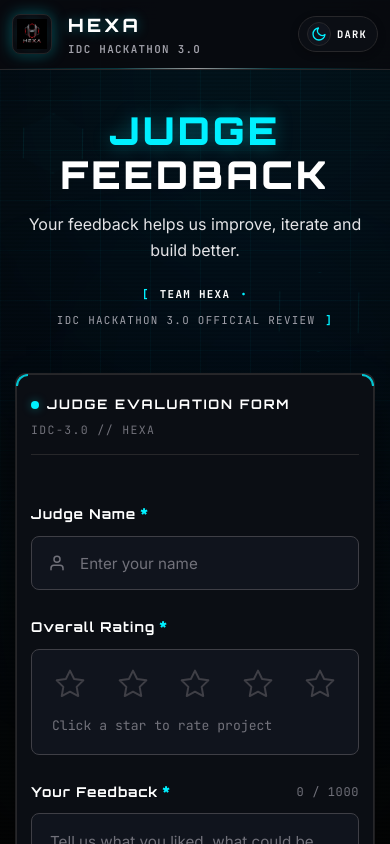
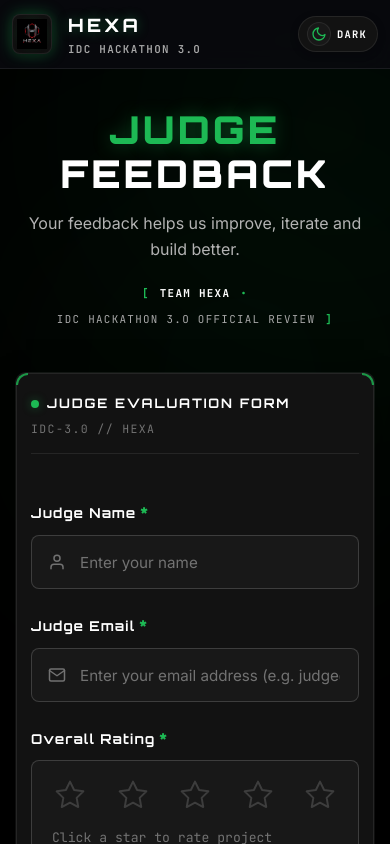
Before and after one commit to theanubhav700/FEEDBACK-FORM, a React (Vite) app: page / in a window 390 px wide. Shown: the top 844 px of the page. Built offline with nearby package versions, Linux system fonts and the light colour scheme.

Commit message:
feat: unlock desktop, corner-to-corner layout, judge email, spotify theme, clean black bg, yellow stars

```diff
--- a/src/App.css
+++ b/src/App.css
@@ -29,8 +29,8 @@
 .cyber-bg-gradient {
   position: absolute;
   inset: 0;
-  background: radial-gradient(circle at 50% 0%, #041018 0%, #06090E 50%, #050505 100%);
-  opacity: 0.95;
+  background: #000000;
+  opacity: 1;
   transition: background var(--transition-medium), opacity var(--transition-medium);
 }
 
@@ -39,7 +39,7 @@
   opacity: 0.98;
 }
 
-/* Ambient Cyber Glow Blobs */
+/* Ambient Soft Spotify Green Glow Blobs (Smooth gradients, no lines) */
 .cyber-glow-blob {
   position: absolute;
   border-radius: 50%;
@@ -49,11 +49,11 @@
 }
 
 .blob-top-left {
-  top: -150px;
-  left: 10%;
-  width: 520px;
-  height: 460px;
-  background: radial-gradient(circle, rgba(0, 240, 255, 0.1) 0%, transparent 70%);
+  top: -140px;
+  left: 5%;
+  width: 620px;
+  height: 540px;
+  background: radial-gradient(circle, rgba(29, 185, 84, 0.18) 0%, rgba(13, 54, 25, 0.08) 50%, transparent 72%);
 }
 
 [data-theme="light"] .blob-top-left {
@@ -63,114 +63,20 @@
 .blob-top-right {
   top: 15%;
   right: -100px;
-  width: 480px;
-  height: 480px;
-  background: radial-gradient(circle, rgba(0, 102, 255, 0.09) 0%, transparent 70%);
+  width: 500px;
+  height: 500px;
+  background: radial-gradient(circle, rgba(29, 185, 84, 0.12) 0%, transparent 70%);
 }
 
 [data-theme="light"] .blob-top-right {
   background: radial-gradient(circle, rgba(14, 165, 233, 0.12) 0%, transparent 70%);
 }
 
-.blob-center {
-  top: 45%;
-  left: 50%;
-  transform: translateX(-50%);
-  width: 720px;
-  height: 420px;
-  background: radial-gradient(circle, rgba(0, 240, 255, 0.05) 0%, transparent 70%);
-}
-
-[data-theme="light"] .blob-center {
-  background: radial-gradient(circle, rgba(56, 189, 248, 0.08) 0%, transparent 70%);
-}
-
-/* Perspective Cyber Grid */
-.cyber-grid {
-  position: absolute;
-  inset: 0;
-  background-image:
-    linear-gradient(to right, rgba(0, 240, 255, 0.035) 1px, transparent 1px),
-    linear-gradient(to bottom, rgba(0, 240, 255, 0.035) 1px, transparent 1px);
-  background-size: 50px 50px;
-  mask-image: radial-gradient(ellipse 90% 70% at 50% 25%, black 40%, transparent 90%);
-  -webkit-mask-image: radial-gradient(ellipse 90% 70% at 50% 25%, black 40%, transparent 90%);
-}
-
-[data-theme="light"] .cyber-grid {
-  background-image:
-    linear-gradient(to right, rgba(15, 23, 42, 0.05) 1px, transparent 1px),
-    linear-gradient(to bottom, rgba(15, 23, 42, 0.05) 1px, transparent 1px);
-}
-
-/* Floating Geometric Shapes */
-.cyber-geo-layer {
-  position: absolute;
-  inset: 0;
-}
-
-.geo-shape {
-  position: absolute;
-  border: 1px solid rgba(0, 240, 255, 0.15);
-  opacity: 0.45;
-  animation: cyberFloat 16s ease-in-out infinite;
-}
-
-[data-theme="light"] .geo-shape {
-  border-color: rgba(2, 132, 199, 0.18);
-  opacity: 0.35;
-}
-
-.geo-1 {
-  top: 120px;
-  left: 6%;
-  width: 60px;
-  height: 60px;
-  clip-path: polygon(50% 0%, 100% 25%, 100% 75%, 50% 100%, 0% 75%, 0% 25%);
-  background: rgba(0, 240, 255, 0.02);
-}
-
-.geo-2 {
-  top: 280px;
-  right: 8%;
-  width: 80px;
-  height: 80px;
-  clip-path: polygon(50% 0%, 100% 25%, 100% 75%, 50% 100%, 0% 75%, 0% 25%);
-  animation-duration: 22s;
-  animation-delay: -5s;
-}
-
-.geo-3 {
-  top: 65%;
-  left: 4%;
-  width: 45px;
-  height: 45px;
-  transform: rotate(45deg);
-  animation-duration: 18s;
-  animation-delay: -8s;
-}
-
-.geo-4 {
-  bottom: 150px;
-  right: 5%;
-  width: 70px;
-  height: 70px;
-  clip-path: polygon(50% 0%, 100% 25%, 100% 75%, 50% 100%, 0% 75%, 0% 25%);
-  animation-duration: 25s;
-  animation-delay: -12s;
-}
-
-/* Subtle Scanlines */
+/* Total removal of background grid lines, geometric outlines & scanlines */
+.cyber-grid,
+.cyber-geo-layer,
 .cyber-scanlines {
-  position: absolute;
-  inset: 0;
-  background: linear-gradient(rgba(14, 18, 24, 0) 50%, rgba(0, 0, 0, 0.25) 50%);
-  background-size: 100% 4px;
-  opacity: 0.3;
-}
-
-[data-theme="light"] .cyber-scanlines {
-  opacity: 0; /* Clean and crisp on light theme */
+  display: none !important;
 }
 
 /* ==========================================================================
@@ -195,9 +101,10 @@
 }
 
 .header-container {
-  max-width: var(--max-width-content);
-  margin: 0 auto;
-  padding: 0 24px;
+  width: 100%;
+  max-width: 100%;
+  margin: 0;
+  padding: 0 clamp(20px, 3.5vw, 48px);
   height: var(--header-height);
   display: flex;
   align-items: center;
@@ -377,10 +284,7 @@
 }
 
 .header-tech-line {
-  height: 1px;
-  width: 100%;
-  background: linear-gradient(90deg, transparent 0%, var(--accent-glow) 30%, var(--text-primary) 50%, var(--accent-glow) 70%, transparent 100%);
-  opacity: 0.6;
+  display: none;
 }
 
 /* ==========================================================================
@@ -389,13 +293,13 @@
 .main-content-layout {
   position: relative;
   z-index: 1;
-  max-width: var(--max-width-content);
+  max-width: 100%;
   width: 100%;
-  margin: 0 auto;
-  padding: 48px 24px 80px;
+  margin: 0;
+  padding: 36px clamp(20px, 3.5vw, 48px) 72px;
   display: flex;
   flex-direction: column;
-  gap: 48px;
+  gap: 36px;
 }
 
 /* ==========================================================================
@@ -404,11 +308,13 @@
 .hero-section {
   text-align: center;
   padding: 20px 0 10px;
+  width: 100%;
   animation: slideUp 600ms cubic-bezier(0.16, 1, 0.3, 1) forwards;
 }
 
 .hero-content {
-  max-width: 800px;
+  max-width: 100%;
+  width: 100%;
   margin: 0 auto;
   display: flex;
   flex-direction: column;
@@ -444,7 +350,7 @@
   font-size: clamp(1rem, 2.2vw, 1.25rem);
   color: var(--text-secondary);
   font-weight: 400;
-  max-width: 620px;
+  max-width: 860px;
   margin-bottom: 22px;
   line-height: 1.6;
   transition: color var(--transition-medium);
@@ -512,16 +418,29 @@
 .feedback-form-container {
   position: relative;
   width: 100%;
-  max-width: var(--max-width-form);
+  max-width: 100%;
   background: var(--bg-surface);
   backdrop-filter: blur(20px);
   -webkit-backdrop-filter: blur(20px);
   border: 1px solid var(--border-subtle);
   border-radius: 14px;
-  padding: 38px 40px;
+  padding: 38px clamp(20px, 3.5vw, 48px);
   box-shadow: var(--shadow-card);
   transition: all var(--transition-medium);
   animation: slideUp 700ms cubic-bezier(0.16, 1, 0.3, 1) forwards;
+}
+
+.form-row-2col {
+  display: grid;
+  grid-template-columns: 1fr 1fr;
+  gap: 28px;
+}
+
+@media (max-width: 768px) {
+  .form-row-2col {
+    grid-template-columns: 1fr;
+    gap: 24px;
+  }
 }
 
 .feedback-form-container:hover {
@@ -864,8 +783,16 @@
 }
 
 .star-btn.filled .star-icon {
-  color: var(--accent-gold);
-  filter: drop-shadow(0 0 10px var(--accent-gold-glow));
+  color: #FFB800;
+  fill: #FFB800;
+  filter: drop-shadow(0 0 10px rgba(255, 184, 0, 0.65));
+}
+
+.star-btn.hovered.filled .star-icon,
+.star-btn.hovered .star-icon {
+  color: #FFC72C;
+  fill: #FFC72C;
+  filter: drop-shadow(0 0 14px rgba(255, 199, 44, 0.8));
 }
 
 .star-btn.hovered {
@@ -936,28 +863,29 @@
   position: relative;
   width: 100%;
   height: 56px;
-  background: linear-gradient(135deg, var(--accent-primary) 0%, var(--accent-secondary) 100%);
-  border: 1px solid var(--border-accent-strong);
-  border-radius: 8px;
-  color: #040810;
+  background: #1DB954;
+  border: 1px solid #1ed760;
+  border-radius: 500px;
+  color: #000000;
   cursor: pointer;
   overflow: hidden;
-  box-shadow: var(--shadow-btn-glow);
-  transition: transform var(--transition-medium), box-shadow var(--transition-medium), filter var(--transition-medium);
+  box-shadow: 0 4px 18px rgba(29, 185, 84, 0.45);
+  transition: transform var(--transition-medium), box-shadow var(--transition-medium), background var(--transition-medium);
 }
 
 [data-theme="light"] .submit-feedback-btn {
-  color: #FFFFFF;
+  background: #1DB954;
+  color: #000000;
 }
 
 .submit-feedback-btn:hover:not(:disabled) {
-  transform: translateY(-2px);
-  box-shadow: 0 0 28px var(--accent-glow), 0 8px 24px rgba(0, 0, 0, 0.2);
-  filter: brightness(1.08);
+  background: #1ed760;
+  transform: scale(1.015);
+  box-shadow: 0 0 28px rgba(29, 185, 84, 0.65), 0 8px 24px rgba(0, 0, 0, 0.4);
 }
 
 .submit-feedback-btn:active:not(:disabled) {
-  transform: translateY(0);
+  transform: scale(0.99);
 }
 
 .submit-feedback-btn:disabled {
@@ -1183,9 +1111,10 @@
 }
 
 .footer-container {
-  max-width: var(--max-width-content);
-  margin: 0 auto;
-  padding: 0 24px;
+  width: 100%;
+  max-width: 100%;
+  margin: 0;
+  padding: 0 clamp(20px, 3.5vw, 48px);
   display: flex;
   flex-direction: column;
   gap: 20px;
@@ -1255,7 +1184,8 @@
 /* Large screens (>= 1440px) */
 @media (min-width: 1440px) {
   :root {
-    --max-width-content: 1180px;
+    --max-width-content: 100%;
+    --max-width-form: 100%;
   }
 }
 
--- a/src/App.jsx
+++ b/src/App.jsx
@@ -4,14 +4,12 @@ import Hero from './components/Hero';
 import FeedbackForm from './components/FeedbackForm';
 import Footer from './components/Footer';
 import BackgroundEffects from './components/BackgroundEffects';
-import DesktopBlocker from './components/DesktopBlocker';
 import { getReviews, saveReview } from './utils/reviewStorage';
-import { initSecurityGuards, isDesktopDevice } from './utils/securityGuards';
+import { initSecurityGuards } from './utils/securityGuards';
 import './App.css';
 
 export default function App() {
   const [, setReviews] = useState(() => getReviews());
-  const [isDesktop, setIsDesktop] = useState(() => isDesktopDevice());
   const [theme, setTheme] = useState(() => {
     try {
       return localStorage.getItem('hexa_theme') || 'dark';
@@ -23,17 +21,6 @@ export default function App() {
   useEffect(() => {
     // Initialize DevTools blocking, anti-zoom, pull-to-refresh lock, and right click lock
     initSecurityGuards();
-
-    const handleCheckDevice = () => {
-      setIsDesktop(isDesktopDevice());
-    };
-
-    window.addEventListener('resize', handleCheckDevice);
-    window.addEventListener('orientationchange', handleCheckDevice);
-    return () => {
-      window.removeEventListener('resize', handleCheckDevice);
-      window.removeEventListener('orientationchange', handleCheckDevice);
-    };
   }, []);
 
   useEffect(() => {
@@ -63,6 +50,7 @@ export default function App() {
         },
         body: JSON.stringify({
           judgeName: newReviewData.judgeName,
+          judgeEmail: newReviewData.judgeEmail,
           rating: newReviewData.rating,
           review: newReviewData.review,
           category: 'IDC Hackathon 3.0 // HEXA',
@@ -73,10 +61,6 @@ export default function App() {
       console.warn('Backend sync note:', err);
     }
   };
-
-  if (isDesktop) {
-    return <DesktopBlocker />;
-  }
 
   return (
     <div className="terminal-app-root">
--- a/src/components/BackgroundEffects.jsx
+++ b/src/components/BackgroundEffects.jsx
@@ -3,27 +3,12 @@ import React from 'react';
 export default function BackgroundEffects() {
   return (
     <div className="cyber-bg-wrapper" aria-hidden="true">
-      {/* Deep dark gradient overlay */}
+      {/* Pure Total Dark Black Background */}
       <div className="cyber-bg-gradient" />
 
-      {/* Ambient Red Glow Lights */}
+      {/* Soft Ambient Spotify Green Glows (No lines) */}
       <div className="cyber-glow-blob blob-top-left" />
       <div className="cyber-glow-blob blob-top-right" />
-      <div className="cyber-glow-blob blob-center" />
-
-      {/* Perspective Cyber Grid */}
-      <div className="cyber-grid" />
-
-      {/* Floating Cyber Hexagons / Geometric lines */}
-      <div className="cyber-geo-layer">
-        <span className="geo-shape geo-1" />
-        <span className="geo-shape geo-2" />
-        <span className="geo-shape geo-3" />
-        <span className="geo-shape geo-4" />
-      </div>
-
-      {/* Subtle Scanline Overlay */}
-      <div className="cyber-scanlines" />
     </div>
   );
 }
--- a/src/components/FeedbackForm.jsx
+++ b/src/components/FeedbackForm.jsx
@@ -4,6 +4,7 @@ import SuccessMessage from './SuccessMessage';
 
 export default function FeedbackForm({ onReviewSubmitted }) {
   const [judgeName, setJudgeName] = useState('');
+  const [judgeEmail, setJudgeEmail] = useState('');
   const [rating, setRating] = useState(0);
   const [review, setReview] = useState('');
 
@@ -39,6 +40,17 @@ export default function FeedbackForm({ onReviewSubmitted }) {
       }
     }
 
+    if (field === 'judgeEmail') {
+      const emailRegex = /^[^\s@]+@[^\s@]+\.[^\s@]+$/;
+      if (!value || !value.trim()) {
+        newErrors.judgeEmail = 'Please enter your email.';
+      } else if (!emailRegex.test(value.trim())) {
+        newErrors.judgeEmail = 'Please enter a valid email address.';
+      } else {
+        delete newErrors.judgeEmail;
+      }
+    }
+
     if (field === 'rating') {
       if (!value || value < 1 || value > 5) {
         newErrors.rating = 'Please select a star rating.';
@@ -65,6 +77,7 @@ export default function FeedbackForm({ onReviewSubmitted }) {
   const handleBlur = (field) => {
     setTouched(prev => ({ ...prev, [field]: true }));
     if (field === 'judgeName') validateField('judgeName', judgeName);
+    if (field === 'judgeEmail') validateField('judgeEmail', judgeEmail);
     if (field === 'rating') validateField('rating', rating);
     if (field === 'review') validateField('review', review);
   };
@@ -74,6 +87,14 @@ export default function FeedbackForm({ onReviewSubmitted }) {
     setJudgeName(val);
     if (touched.judgeName) {
       validateField('judgeName', val);
+    }
+  };
+
+  const handleEmailChange = (e) => {
+    const val = e.target.value;
+    setJudgeEmail(val);
+    if (touched.judgeEmail) {
+      validateField('judgeEmail', val);
     }
   };
 
@@ -99,17 +120,27 @@ export default function FeedbackForm({ onReviewSubmitted }) {
     // Mark all as touched
     setTouched({
       judgeName: true,
+      judgeEmail: true,
       rating: true,
       review: true
     });
 
     // Validate all
     const isNameValid = judgeName.trim().length >= MIN_NAME_LENGTH;
+    const emailRegex = /^[^\s@]+@[^\s@]+\.[^\s@]+$/;
+    const isEmailValid = judgeEmail.trim().length > 0 && emailRegex.test(judgeEmail.trim());
     const isRatingValid = rating >= 1 && rating <= 5;
     const isReviewValid = review.trim().length >= MIN_REVIEW_LENGTH && review.length <= MAX_REVIEW_LENGTH;
 
     const currentErrors = {};
     if (!isNameValid) currentErrors.judgeName = 'Please enter your name.';
+    if (!isEmailValid) {
+      if (!judgeEmail.trim()) {
+        currentErrors.judgeEmail = 'Please enter your email.';
+      } else {
+        currentErrors.judgeEmail = 'Please enter a valid email address.';
+      }
+    }
     if (!isRatingValid) currentErrors.rating = 'Please select a star rating.';
     if (!isReviewValid) {
       if (review.trim().length < MIN_REVIEW_LENGTH) {
@@ -133,6 +164,7 @@ export default function FeedbackForm({ onReviewSubmitted }) {
 
     const savedReview = {
       judgeName: judgeName.trim(),
+      judgeEmail: judgeEmail.trim(),
       rating,
       review: review.trim()
     };
@@ -160,6 +192,7 @@ export default function FeedbackForm({ onReviewSubmitted }) {
   const handleResetForm = () => {
     if (resetTimerRef.current) clearTimeout(resetTimerRef.current);
     setJudgeName('');
+    setJudgeEmail('');
     setRating(0);
     setReview('');
     setErrors({});
@@ -227,7 +260,41 @@ export default function FeedbackForm({ onReviewSubmitted }) {
             )}
           </div>
 
-          {/* FIELD 2: Star Rating */}
+          {/* FIELD 2: Judge Email (Right below Judge Name) */}
+          <div className={`form-group ${touched.judgeEmail && errors.judgeEmail ? 'error' : ''}`}>
+            <label htmlFor="judge-email-input" className="form-label">
+              <span className="label-text">Judge Email</span>
+              <span className="label-required">*</span>
+            </label>
+            <div className="input-wrapper">
+              <div className="input-icon">
+                <svg viewBox="0 0 24 24" width="18" height="18" fill="none" stroke="currentColor" strokeWidth="2" strokeLinecap="round" strokeLinejoin="round">
+                  <path d="M4 4h16c1.1 0 2 .9 2 2v12c0 1.1-.9 2-2 2H4c-1.1 0-2-.9-2-2V6c0-1.1.9-2 2-2z" />
+                  <polyline points="22,6 12,13 2,6" />
+                </svg>
+              </div>
+              <input
+                id="judge-email-input"
+                type="email"
+                className="form-input"
+                placeholder="Enter your email address (e.g. judge@organization.com)"
+                value={judgeEmail}
+                onChange={handleEmailChange}
+                onBlur={() => handleBlur('judgeEmail')}
+                disabled={isSubmitting}
+                autoComplete="email"
+              />
+              <div className="input-focus-border" />
+            </div>
+            {touched.judgeEmail && errors.judgeEmail && (
+              <div className="form-error-msg animate-error" role="alert">
+                <span className="error-icon">⚠</span>
+                <span>{errors.judgeEmail}</span>
+              </div>
+            )}
+          </div>
+
+          {/* FIELD 3: Star Rating */}
           <div className={`form-group ${touched.rating && errors.rating ? 'error' : ''}`}>
             <label className="form-label">
               <span className="label-text">Overall Rating</span>
--- a/src/index.css
+++ b/src/index.css
@@ -7,34 +7,34 @@
    ========================================================================== */
 :root,
 [data-theme="dark"] {
-  /* Dark Theme Palette */
-  --bg-primary: #050505;
-  --bg-surface: #0B0E14;
-  --bg-surface-secondary: #10141D;
-  --bg-surface-hover: #161B26;
-  --bg-surface-elevated: #181F2C;
+  /* Total Dark Black Background */
+  --bg-primary: #000000;
+  --bg-surface: #121212;
+  --bg-surface-secondary: #181818;
+  --bg-surface-hover: #1e1e1e;
+  --bg-surface-elevated: #222222;
 
-  --border-subtle: #27272A;
-  --border-medium: #3F3F46;
-  --border-active: #52525B;
-  --border-accent: rgba(0, 240, 255, 0.4);
-  --border-accent-strong: #00F0FF;
+  --border-subtle: rgba(255, 255, 255, 0.08);
+  --border-medium: rgba(255, 255, 255, 0.16);
+  --border-active: rgba(255, 255, 255, 0.28);
+  --border-accent: rgba(29, 185, 84, 0.5);
+  --border-accent-strong: #1DB954;
 
-  --accent-primary: #00F0FF;
-  --accent-secondary: #0062FF;
-  --accent-glow: rgba(0, 240, 255, 0.35);
-  --accent-subtle: rgba(0, 240, 255, 0.08);
+  --accent-primary: #1DB954;
+  --accent-secondary: #1ed760;
+  --accent-glow: rgba(29, 185, 84, 0.4);
+  --accent-subtle: rgba(29, 185, 84, 0.12);
   --accent-gold: #FFB800;
-  --accent-gold-glow: rgba(255, 184, 0, 0.5);
+  --accent-gold-glow: rgba(255, 184, 0, 0.65);
 
   --text-primary: #FFFFFF;
-  --text-secondary: #E4E4E7;
-  --text-muted: #A1A1AA;
-  --text-dim: #71717A;
+  --text-secondary: #B3B3B3;
+  --text-muted: #A7A7A7;
+  --text-dim: #727272;
 
-  --shadow-card: 0 16px 36px -10px rgba(0, 0, 0, 0.8), 0 0 0 1px var(--border-subtle);
-  --shadow-card-hover: 0 20px 48px -8px rgba(0, 0, 0, 0.9), 0 0 24px -4px var(--accent-glow), 0 0 0 1px var(--border-accent);
-  --shadow-btn-glow: 0 0 24px rgba(0, 240, 255, 0.45), 0 4px 14px rgba(0, 0, 0, 0.5);
+  --shadow-card: 0 16px 40px -10px rgba(0, 0, 0, 0.9), 0 0 0 1px var(--border-subtle);
+  --shadow-card-hover: 0 20px 48px -8px rgba(0, 0, 0, 0.95), 0 0 28px -4px var(--accent-glow), 0 0 0 1px var(--border-accent);
+  --shadow-btn-glow: 0 0 24px rgba(29, 185, 84, 0.5), 0 4px 14px rgba(0, 0, 0, 0.6);
 
   --color-scheme: dark;
 }
@@ -83,9 +83,9 @@
   --transition-medium: 250ms cubic-bezier(0.16, 1, 0.3, 1);
   --transition-smooth: 400ms cubic-bezier(0.16, 1, 0.3, 1);
 
-  /* Layout */
-  --max-width-content: 1100px;
-  --max-width-form: 720px;
+  /* Layout: Full width edge-to-edge corner-to-corner */
+  --max-width-content: 100%;
+  --max-width-form: 100%;
   --header-height: 76px;
 }
 
--- a/src/utils/reviewStorage.js
+++ b/src/utils/reviewStorage.js
@@ -57,13 +57,14 @@ export function generateReviewId() {
  * Saves a new review to localStorage (prepends to make newest appear first)
  * Returns the updated array of reviews
  */
-export function saveReview({ judgeName, rating, review }) {
+export function saveReview({ judgeName, judgeEmail, rating, review }) {
   const currentReviews = getReviews();
   const now = new Date();
 
   const newReview = {
     id: generateReviewId(),
     judgeName: judgeName.trim(),
+    judgeEmail: judgeEmail ? judgeEmail.trim() : '',
     rating: Number(rating),
     review: review.trim(),
     createdAt: now.toISOString(),
```
Also changed, not shown: index.html (+4 -4 lines), src/utils/securityGuards.js (+9 -15 lines).
